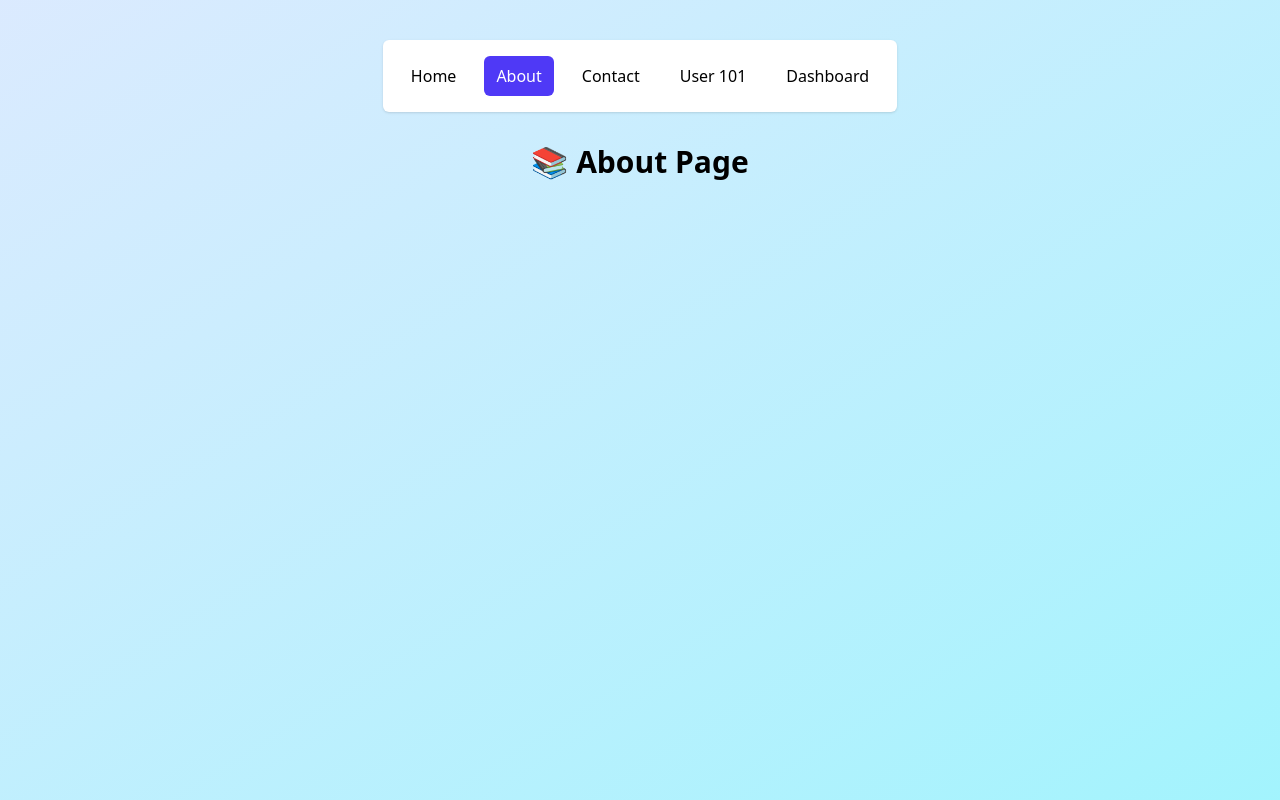
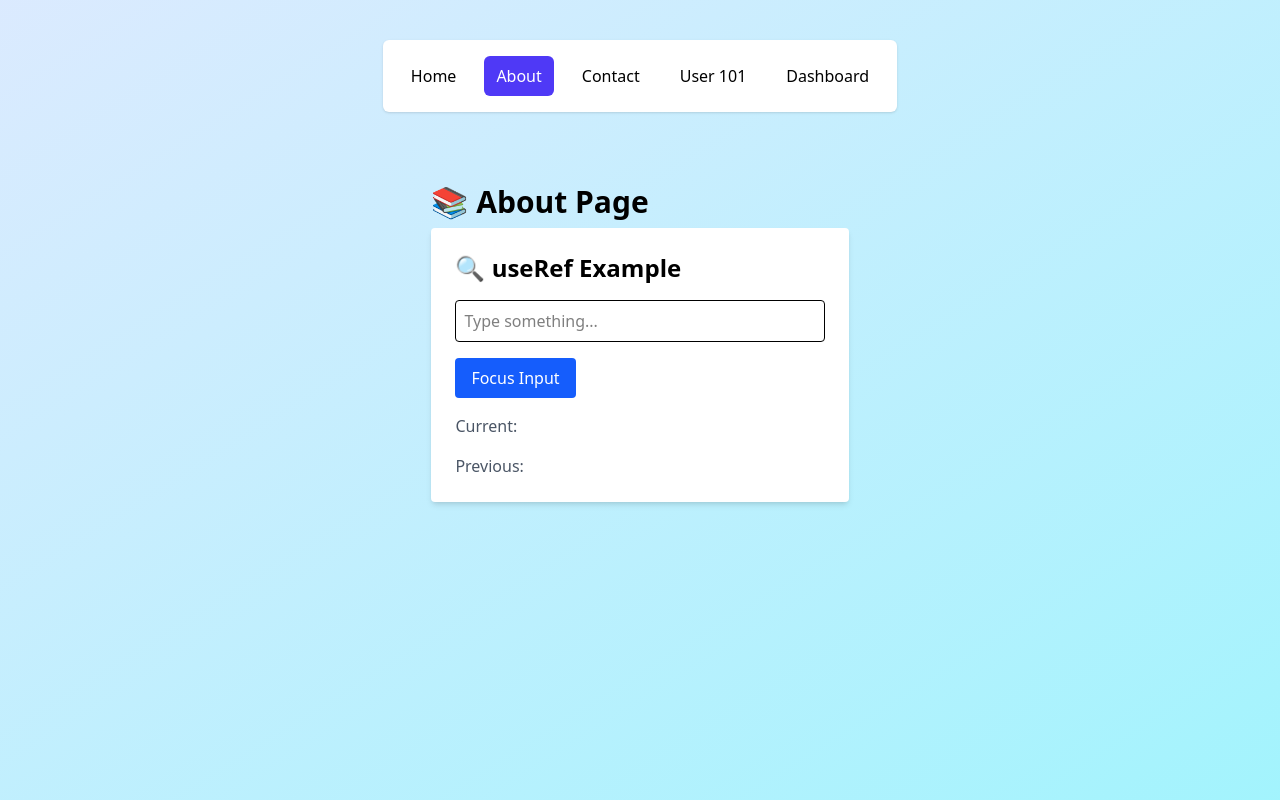
Before and after one commit to singhHariom1/react-from-scratch, a React (Vite) app: page /about in a window 1280 px wide. Built offline with nearby package versions, Linux system fonts and the light colour scheme.

Commit message:
Stage 07.1: useRef for input focus and storing previous input value

```diff
--- /dev/null
+++ b/src/components/RefExample.jsx
@@ -0,0 +1,43 @@
+import { useRef, useState, useEffect } from "react";
+
+const RefExample = () => {
+  const inputRef = useRef(null);
+  const prevValueRef = useRef("");
+
+  const [inputValue, setInputValue] = useState("");
+
+  const handleFocus = () => {
+    inputRef.current.focus(); // 💥 DOM access
+  };
+
+  useEffect(() => {
+    prevValueRef.current = inputValue;
+  }, [inputValue]);
+
+  return (
+    <div className="space-y-4 bg-white p-6 rounded shadow-md max-w-md mx-auto">
+      <h2 className="text-2xl font-bold">🔍 useRef Example</h2>
+
+      <input
+        ref={inputRef}
+        type="text"
+        value={inputValue}
+        onChange={(e) => setInputValue(e.target.value)}
+        className="w-full border p-2 rounded"
+        placeholder="Type something..."
+      />
+
+      <button
+        onClick={handleFocus}
+        className="px-4 py-2 bg-blue-600 text-white rounded hover:bg-blue-700"
+      >
+        Focus Input
+      </button>
+
+      <p className="text-gray-600">Current: {inputValue}</p>
+      <p className="text-gray-600">Previous: {prevValueRef.current}</p>
+    </div>
+  );
+};
+
+export default RefExample;
--- a/src/pages/About.jsx
+++ b/src/pages/About.jsx
@@ -1,2 +1,11 @@
-const About = () => <h1 className="text-3xl font-bold">📚 About Page</h1>;
+import RefExample from "../components/RefExample";
+
+const About = () => {
+  return (
+    <div className="p-10">
+      <h1 className="text-3xl font-bold mb-2">📚 About Page</h1>
+      <RefExample />
+    </div>
+  );
+};
 export default About;
```
